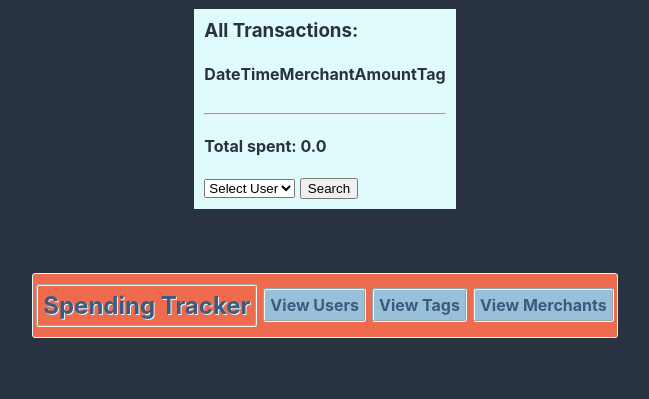
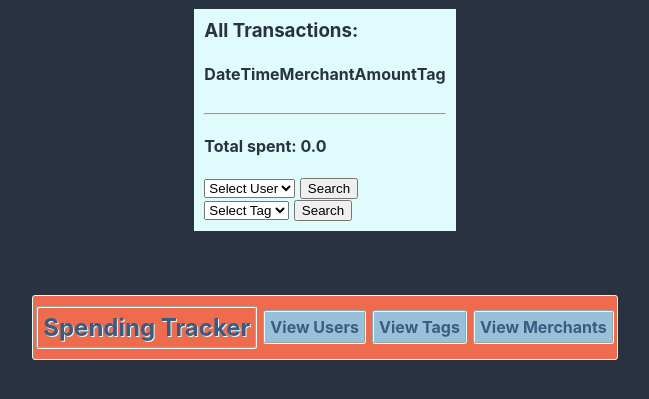
Before and after one commit to willjatlas/project_spending_tracker, a Flask app: page /transactions in a window 1280 px wide. Shown: the part 182-581 px from the top of the page, without its empty margins (315-964 px from the left). Run offline with Flask 2, Linux system fonts and the light colour scheme; data that the repository does not hold is empty; some libraries are stand-ins or nearby versions.

Commit message:
starting display transaction by tag type

```diff
--- a/controllers/transactions_controller.py
+++ b/controllers/transactions_controller.py
@@ -32,6 +32,19 @@ def user_transactions():
                             user = user , total_amount = format(total_amount, '.2f'),
                             title = "User Transactions")
 
+# Index tag transactions.
+@transactions_blueprint.route("/transactions/by_tag", methods=["POST"])
+def tag_transactions():
+    tag_id       =  request.form["tag_id"]
+    tag          =  tag_repository.select(tag_id)
+    transactions =  transaction_repository.select_by_tag(tag_id)
+    total_amount =  0.00
+    for transaction in transactions:
+        total_amount += float(transaction.amount)
+    return render_template("transactions/tag_index.html", transactions = transactions,
+                            tag = tag , total_amount = format(total_amount, '.2f'),
+                            title = "Tag Transactions")
+
 # New - shows the form page for entering a new transaction to hte db.
 @transactions_blueprint.route("/transactions/new")
 def new_transaction():
--- a/repositories/transaction_repository.py
+++ b/repositories/transaction_repository.py
@@ -40,6 +40,19 @@ def select_by_user(id):
         transactions.append(transaction)
     return transactions
 
+def select_by_tag(id):
+    transactions = []
+    sql = "SELECT * FROM transactions where tag_id = %s"
+    values = [id]
+    results = run_sql(sql, values)
+    for result in results:
+        user = user_repository.select(result["user_id"])
+        merchant = merchant_repository.select(result["merchant_id"])
+        tag = tag_repository.select(result["tag_id"])
+        transaction = Transaction(user, result["date"], result["time"], merchant,
+                      result["amount"], tag, result["id"] )
+        transactions.append(transaction)
+    return transactions
 
 def delete_all():
     sql = "DELETE FROM transactions"
--- a/templates/transactions/index.html
+++ b/templates/transactions/index.html
@@ -32,5 +32,16 @@
    <button type="submit"> Search </button>
 </form>
 
+<form action="/transactions/by_tag" method="POST">
+   <select name="tag_id" id="tag" requiredç>
+      <option value=""> Select Tag </option>
+      {% for tag in tags %}
+      <option value="{{ tag.id }}"> {{tag.tag_type}} </option>
+      {% endfor %}
+   </select>
+   <button type="submit"> Search </button>
+</form>
+
+
 
 {% endblock %}
```
Also changed, not shown: templates/home.html (+9 -3 lines), templates/merchants/index.html (+9 -10 lines), templates/tags/index.html (+9 -8 lines), templates/transactions/tag_index.html (added, +23 -0 lines), templates/users/index.html (+8 -7 lines), static/laughing_with_money.jpg (added), static/style.css (line endings or trailing spaces).
